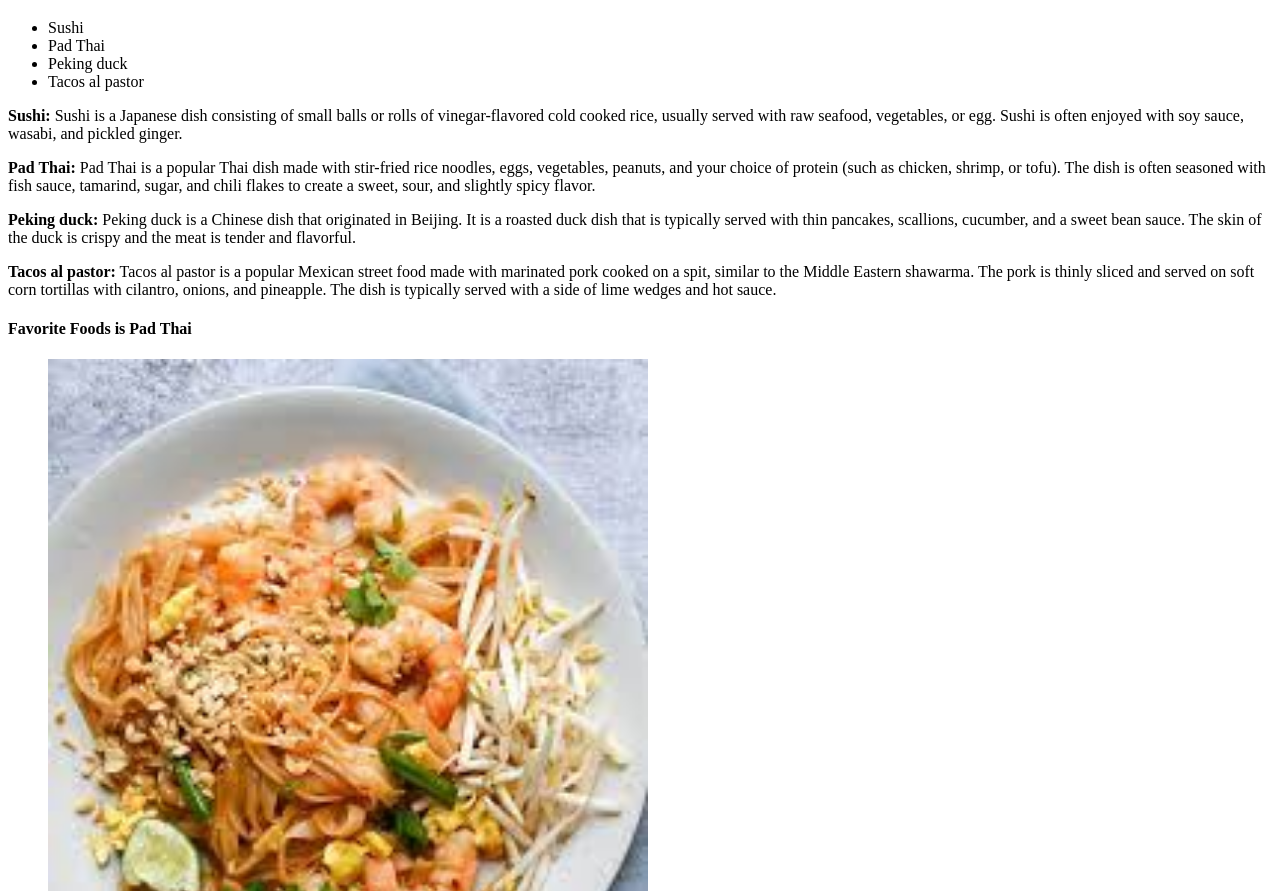
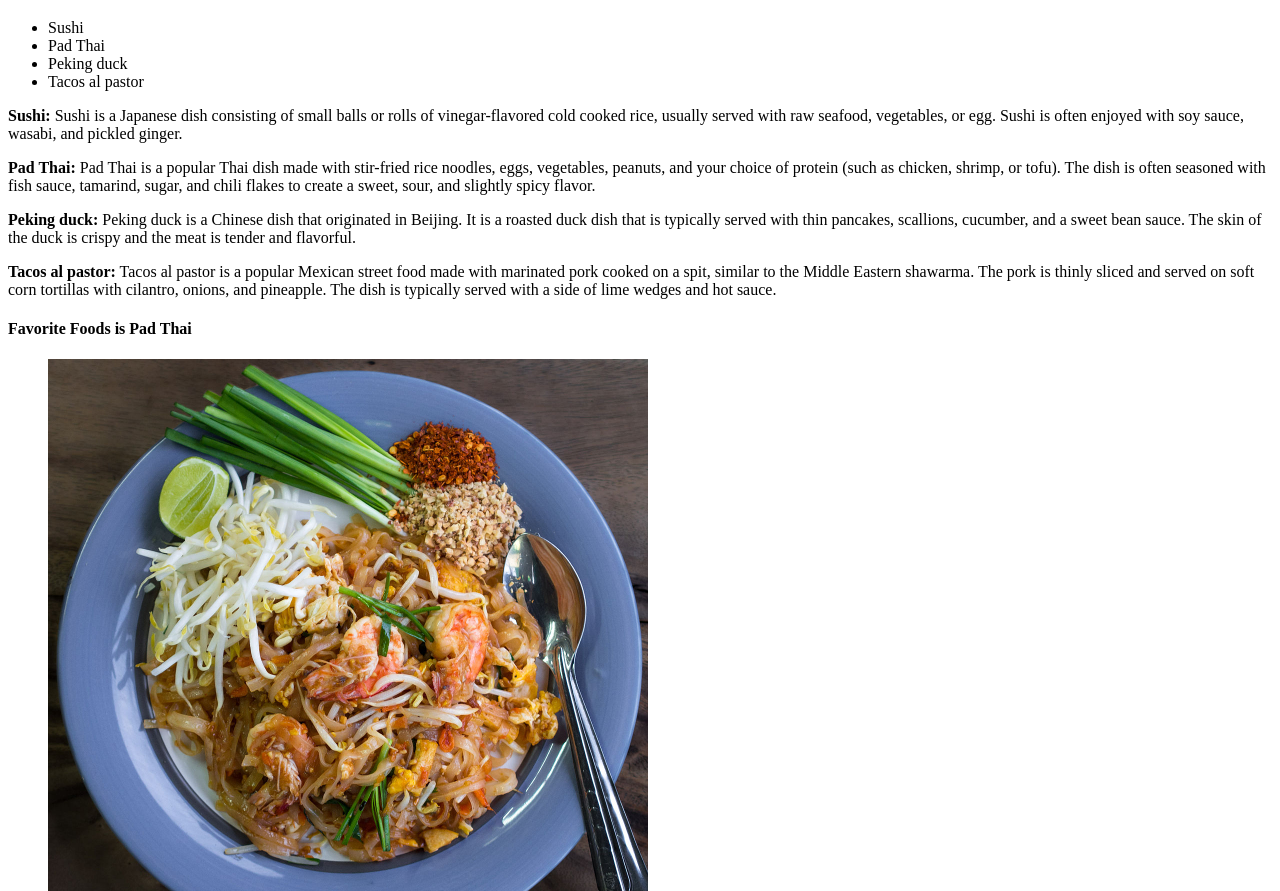
Before and after one commit to sumonpaul55/assignment-myfavorit-foods, a plain HTML site: page index.html in a window 1280 px wide. Shown: the part 61-952 px from the top of the page. Drawn offline with Linux system fonts and the light colour scheme.

Commit message:
food img updated

```diff
--- a/index.html
+++ b/index.html
@@ -35,7 +35,7 @@
 
         <h4>Favorite Foods is Pad Thai</h4>
         <figure>
-            <img src="/Pad Thai.jpeg"
+            <img src="/PadThai.jpg"
                  alt="Pad Thai"
                  width="600">
             <br>
```
Also changed, not shown: Pad Thai.jpeg (deleted), PadThai.jpg (added).
